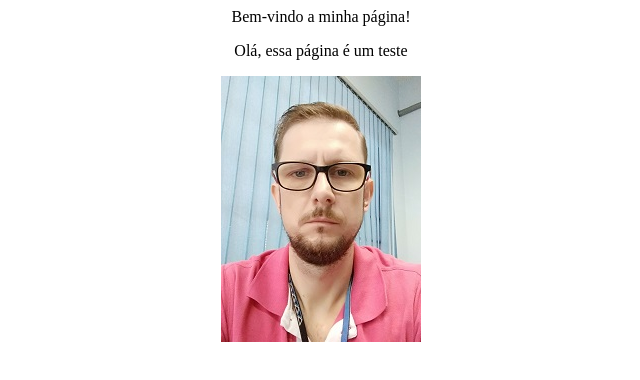
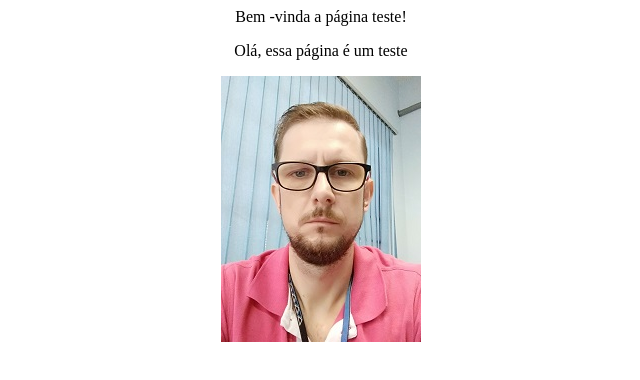
Before and after one commit to denisvolkmann/denisvolkmann.github.io, a plain HTML site: page index.html in a window 1280 px wide. Shown: the full height of the page, 319-959 px from the left. Drawn offline with Linux system fonts and the light colour scheme.

Commit message:
alterado cabecalho

```diff
--- a/index.html
+++ b/index.html
@@ -3,8 +3,7 @@
 <meta http-equiv="Content-Type" content="text/html; charset=utf-8">
 <body
 
-	<h2 style="text-align:center;">Bem-vindo a minha página!</h2>
-
+	<h1 style="text-align: center;"> Bem -vinda a página teste!</h1>
 	<p style="text-align:center;">Olá, essa página é um teste</p>
 
 	<center>
```
